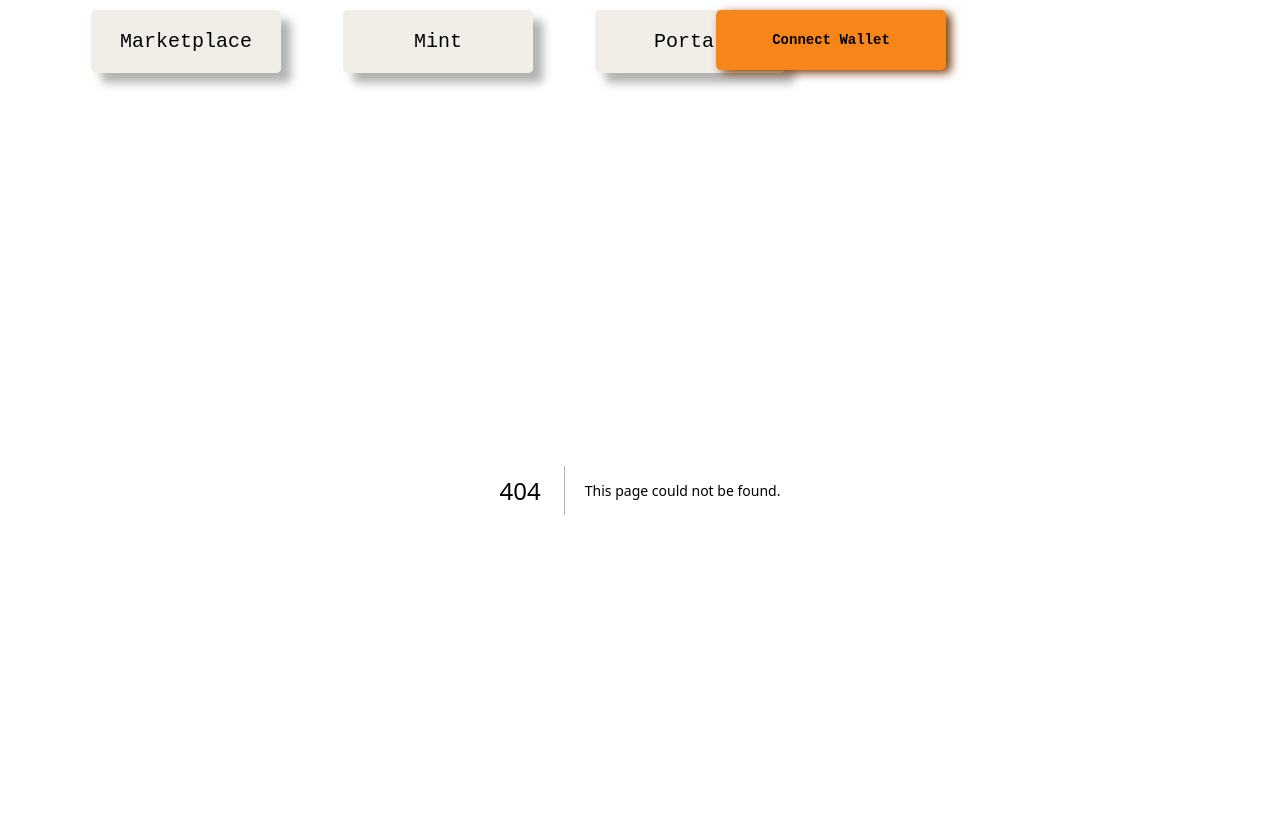
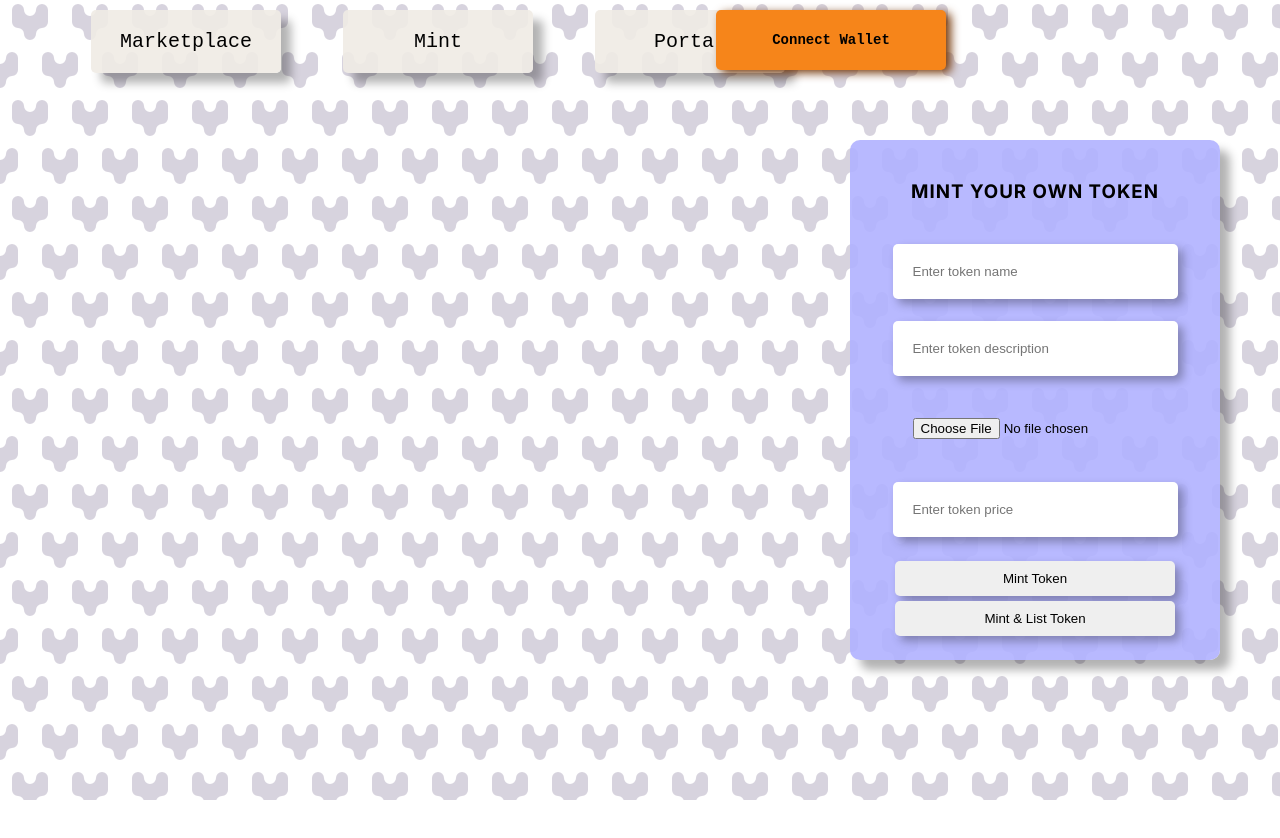
Before and after one commit to SKorchinskiy/NFT-Platform, a Next.js app in the folder client/: page /mint in a window 1280 px wide. Before the commit this address had no page. Shown: the top 838 px of the page. After the commit the page ends 800 px from the top, so only its background shows below. Built offline with nearby package versions, Linux system fonts and the light colour scheme.

Commit message:
+ add minting page

```diff
--- /dev/null
+++ b/client/src/app/mint/page.tsx
@@ -0,0 +1,17 @@
+import MintingForm from "./_components/minting-form/minting-form.component";
+
+export default function MintPage() {
+  return (
+    <div
+      style={{
+        display: "flex",
+        justifyContent: "flex-end",
+        width: "100%",
+        padding: 50,
+        boxSizing: "border-box",
+      }}
+    >
+      <MintingForm />
+    </div>
+  );
+}
```
